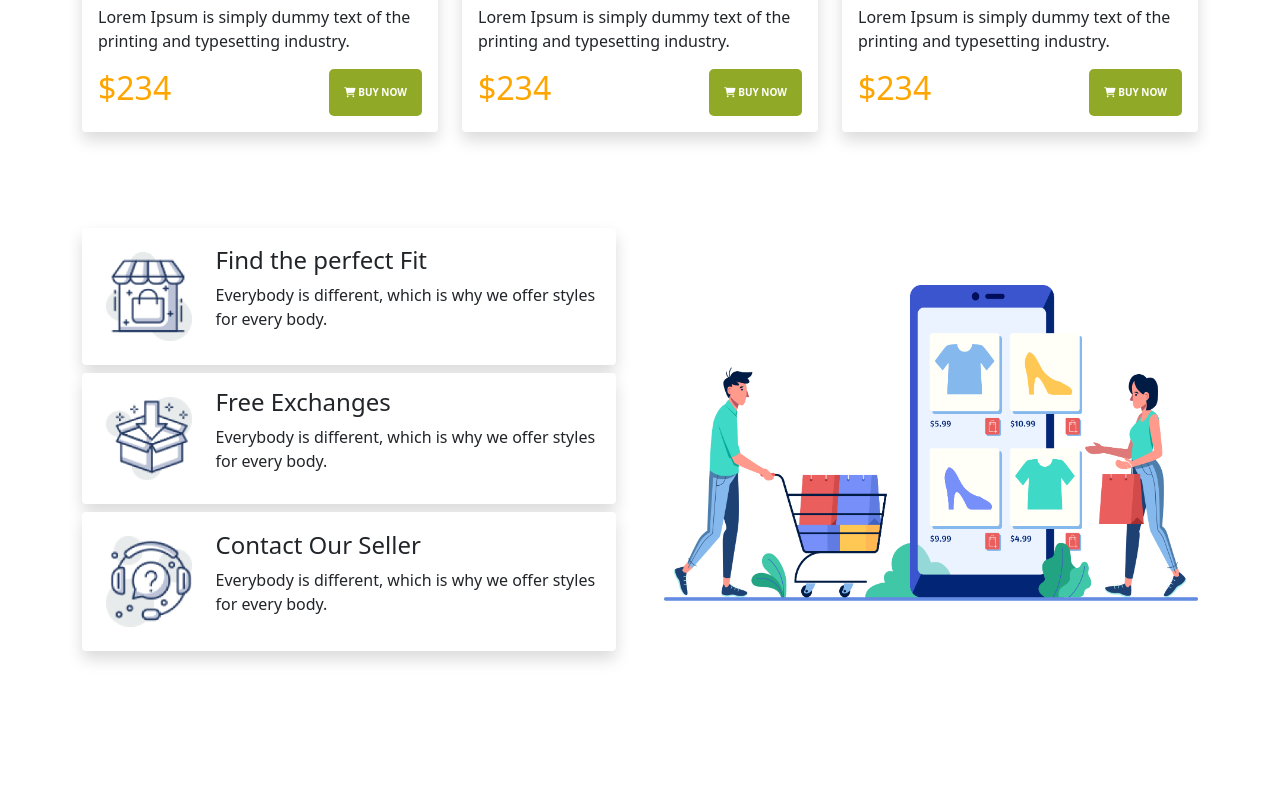
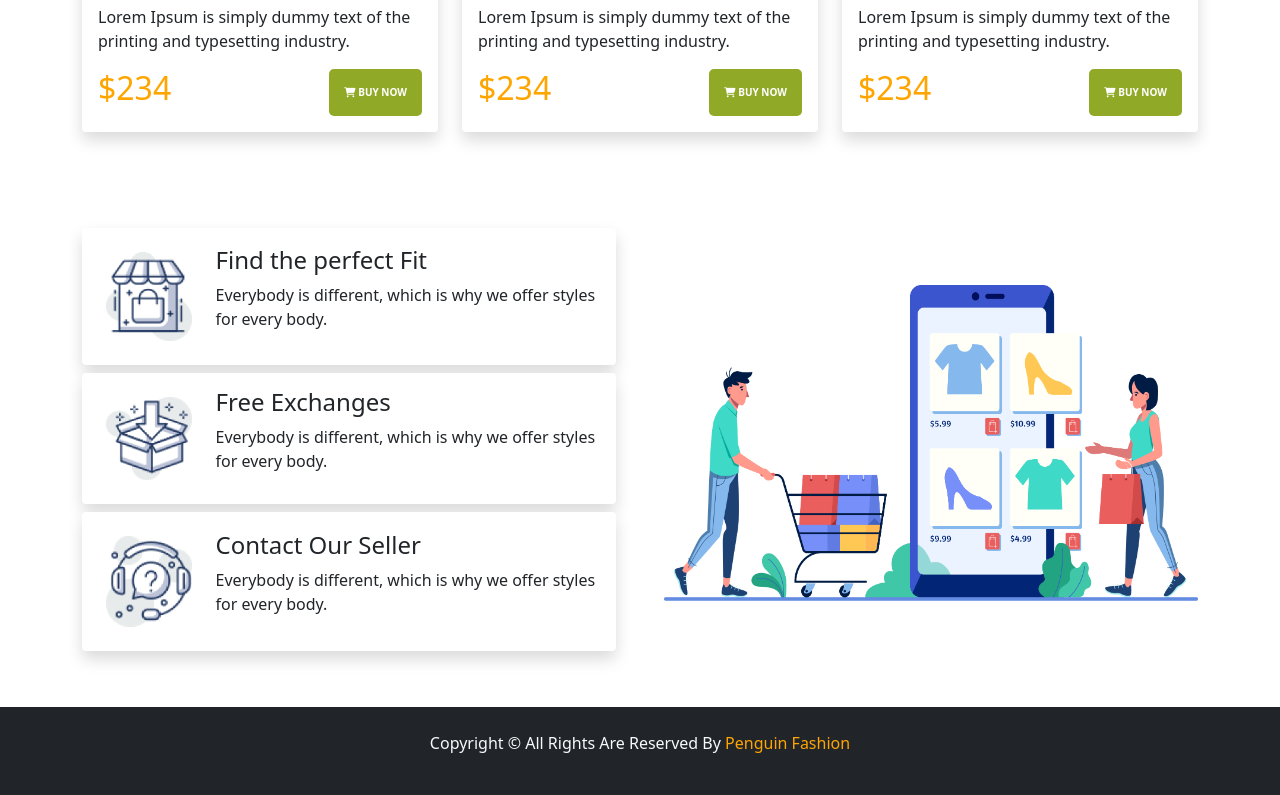
Before and after one commit to coderrakibul/penguin-fashion, a plain HTML site: page index.html in a window 1280 px wide. Shown: the part 1521-2316 px from the top of the page. Before the commit the page ends 2228 px from the top, so only its background shows below. Drawn offline with nearby package versions, Linux system fonts and the light colour scheme.

Commit message:
site is ready

```diff
--- a/index.html
+++ b/index.html
@@ -324,7 +324,16 @@
       </section>
     </main>
 
-
+    <footer class="bg-dark">
+      <div class="container">
+        <div class="d-flex justify-content-center align-items-center py-4">
+          <p class="text-light">
+            Copyright &copy; All Rights Are Reserved By
+            <span class="our-color">Penguin Fashion</span>
+          </p>
+        </div>
+      </div>
+    </footer>
 
     <script
       src="https://cdn.jsdelivr.net/npm/bootstrap@5.1.3/dist/js/bootstrap.bundle.min.js"
```
